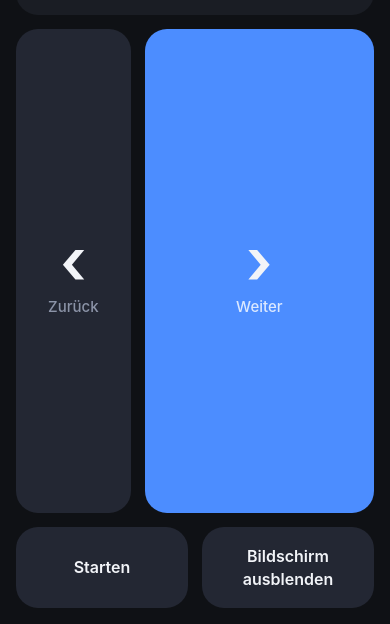
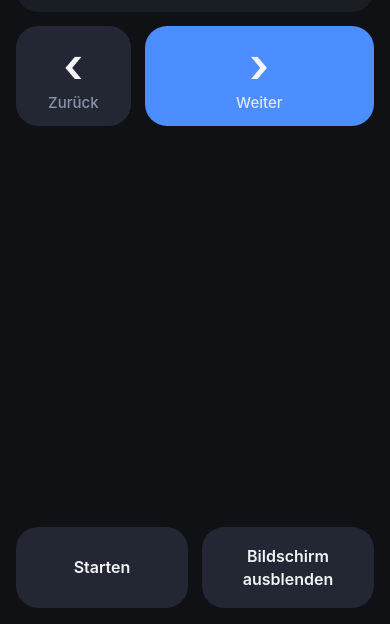
Before and after one commit to MartHafner/PowerPointer, a plain HTML site: page public/Index.html in a window 390 px wide. Shown: the part 220-844 px from the top of the page. Drawn offline with Linux system fonts and the light colour scheme.

Commit message:
Web-Interface anpassung an Iphone 15

```diff
--- a/public/Style.css
+++ b/public/Style.css
@@ -46,3 +46,17 @@
 .dialog h2 { margin: 0; font-size: 20px; }
 .dialog input { font-size: 22px; padding: 14px; border-radius: 14px; border: 1px solid var(--panel2); background: var(--bg); color: var(--text); text-align: center; user-select: text; -webkit-user-select: text; }
 .toast { position: fixed; left: 16px; right: 16px; bottom: calc(16px + env(safe-area-inset-bottom)); background: var(--bad); padding: 12px 16px; border-radius: 14px; text-align: center; }
+
+@media screen and (max-width: 393px) {
+    body {
+        font-size: 14px;
+    }
+    .container {
+        width: 100%;
+        padding: 15px;
+    }
+    .nav .btn {
+        font-size: 48px;
+        max-height: 100px;
+    }
+}
```
